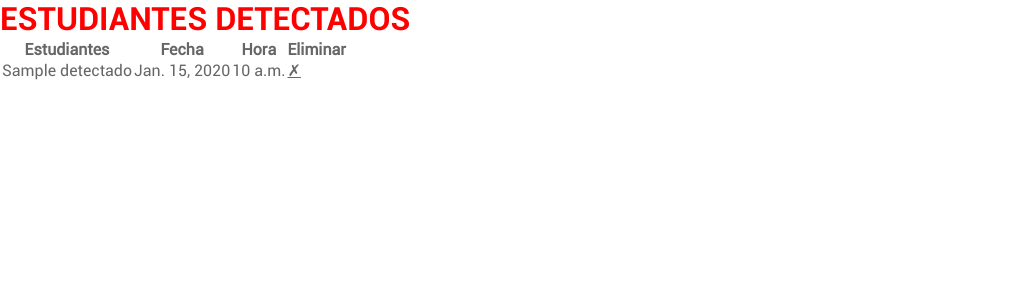
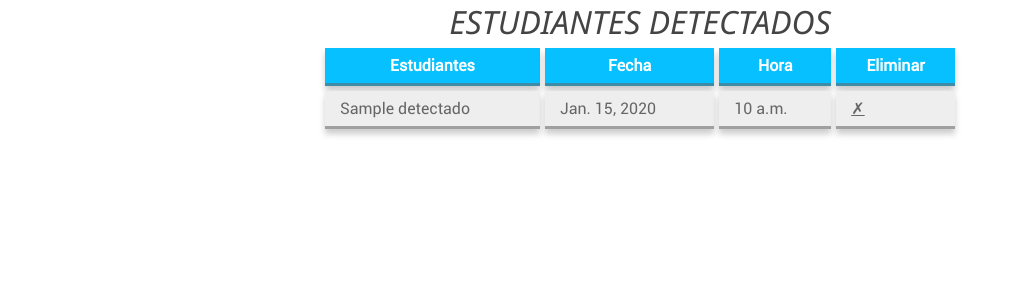
Before and after one commit to JarenML/Facial-Recognition-Attendance, a Django app: page /detectados/ in a window 1280 px wide. Shown: the part 80-380 px from the top of the page, without its empty margins (0-1018 px from the left). Run offline with Django 5.2, Linux system fonts and the light colour scheme; tables that the repository leaves empty hold one stand-in row (values such as "Sample post").

Commit message:
change of image reference and detect design

```diff
--- a/base/urls.py
+++ b/base/urls.py
@@ -4,9 +4,9 @@ from django.conf import settings
 from django.conf.urls.static import static
 
 urlpatterns = [path('detectados/', views.listar_detectados, name='detectados'),
-               path('eliminar-detectado/<int:id>', views.eliminar_detectado, name='eliminar'),
-               path('registrados/', views.mostrar_registrados, name='registrados'),
-               path('nuevo_registro/', views.agregar_registro, name='agregar_registro')]
+            path('eliminar-detectado/<int:id>', views.eliminar_detectado, name='eliminar'),
+            path('registrados/', views.mostrar_registrados, name='registrados'),
+            path('nuevo_registro/', views.agregar_registro, name='agregar_registro')]
 
 if settings.DEBUG:
     urlpatterns += static(settings.MEDIA_URL, document_root=settings.MEDIA_ROOT)
--- a/base/views.py
+++ b/base/views.py
@@ -29,13 +29,24 @@ def mostrar_registrados(request):
     registrados = Registrado.objects.all()
     return render(request, 'base/registrados.html', {'registrados': registrados})
 
+import os
+from django.utils.text import slugify
+
 def agregar_registro(request):
     form = RegistradoForm()
     if request.method == 'POST':
         form = RegistradoForm(request.POST, request.FILES)
-        print("FORM:", form)
-        print(form.instance.imagen.url)
         if form.is_valid():
-            form.save()
+            registro = form.save(commit=False)
+
+            if 'imagen' in request.FILES:
+                imagen_original = request.FILES['imagen']
+                extension = os.path.splitext(imagen_original.name)[1]
+                nuevo_nombre = f"{slugify(registro.nombre)}{extension}"
+                imagen_original.name = nuevo_nombre
+
+                registro.imagen = imagen_original
+
+            registro.save()
             return redirect('registrados')
     return render(request, 'base/nuevo_registro.html', {'form': form})
--- a/scripts/fr.py
+++ b/scripts/fr.py
@@ -21,7 +21,7 @@ conexion = pymysql.connect(
 ruta_proyecto = os.path.dirname(os.path.dirname(os.path.abspath(__file__)))
 
 # une esa ruta con la carpeta 'base/Estudiantes'
-ruta = os.path.join(ruta_proyecto, 'base', 'Estudiantes')
+ruta = os.path.join(ruta_proyecto, 'media', 'registrados')
 
 mis_imagenes = []
 nombres_estudiantes = []
@@ -78,7 +78,7 @@ def registrar(persona):
 
 estudiantes_Codificados = codificar(mis_imagenes)
 
-url = "http://192.168.1.3:8080/video"
+url = "http://192.168.1.5:8080/video"
 
 capturador = cv2.VideoCapture(url)
 
@@ -153,7 +153,7 @@ while True:
                             1.5,
                             (0, 0, 0),
                             5)
-
+                print(nombre)
                 registrar(nombre)
 
         cv2.namedWindow("Imagen Web", cv2.WINDOW_NORMAL)
--- a/static/css/detectados.css
+++ b/static/css/detectados.css
@@ -0,0 +1,27 @@
+h1 {
+    color: #444;
+    font-family: 'Segoe UI', Tahoma, Geneva, Verdana, sans-serif;
+    font-style: italic;
+    text-align: center;
+    font-weight: 400;
+}
+
+
+table {
+    border-spacing: 5px;
+    margin: auto;
+    width: 50%;
+}
+
+table th, table td{
+    border-bottom: 3px solid #67676792;
+    padding: 8px 15px;
+    background-color: #eee;
+    box-shadow: 0 5px 6px #66666654;
+}
+
+
+table th {
+    background-color: rgba(0, 191, 255, 0.973);
+    color: white;
+}
--- a/templates/base/detectados_list.html
+++ b/templates/base/detectados_list.html
@@ -1,5 +1,8 @@
 {% extends "layout/base.html" %}
 
+{% load static %}
+
+{% block style %}<link rel="stylesheet" href="{% static "css/detectados.css" %}">{% endblock %}
 {% block title %}Detectados{% endblock %}
 {% block content %}
     {% if detectados %}
```
